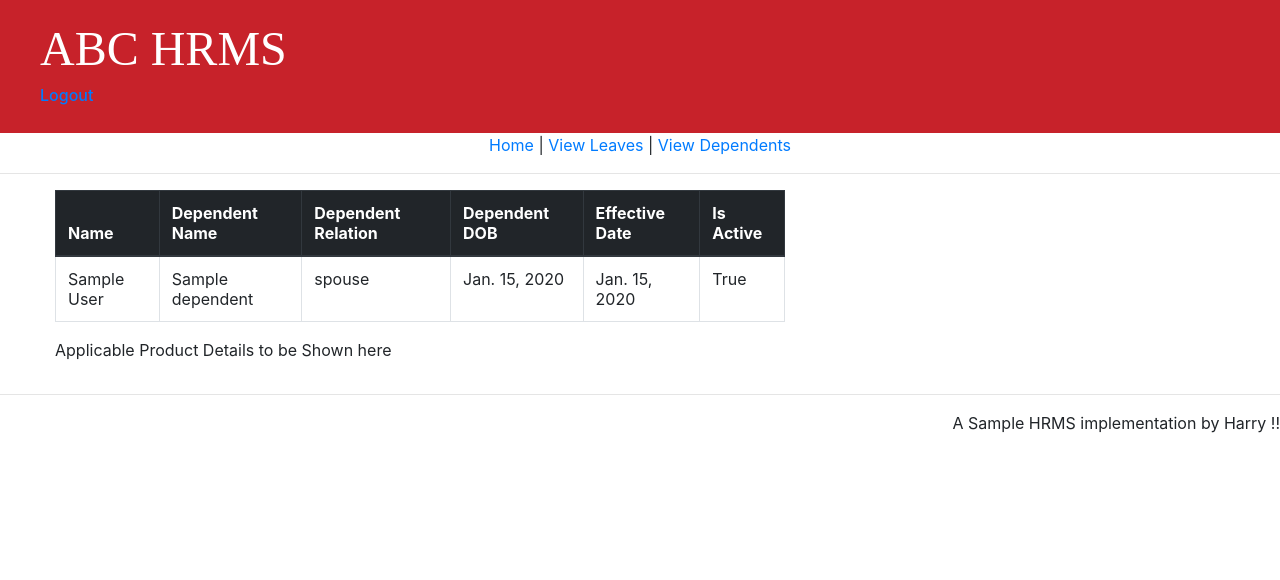
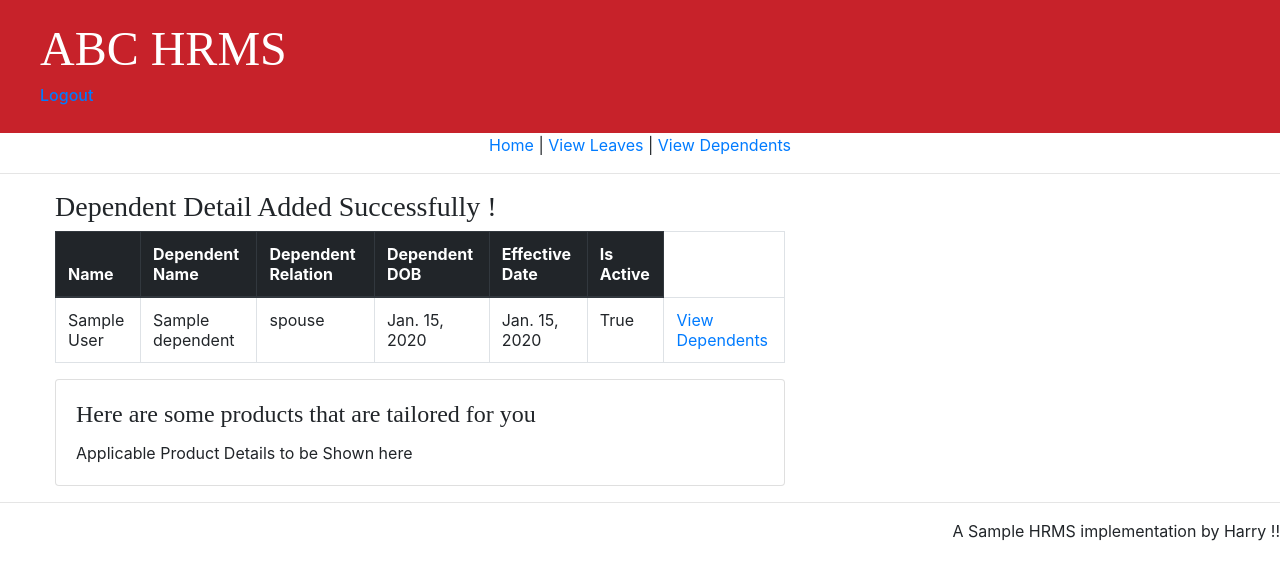
Before and after one commit to harrycheese/hrms, a Django app: page /hrms/display_dependent_detail/1/ in a window 1280 px wide. Shown: the top 580 px of the page. Run offline with Django 3.2, Linux system fonts and the light colour scheme; tables that the repository leaves empty hold one stand-in row (values such as "Sample post"); some libraries are stand-ins or nearby versions.

Commit message:
minor tweaks in ux

```diff
--- a/abchrms/models.py
+++ b/abchrms/models.py
@@ -121,8 +121,8 @@ class Employment(models.Model):
             non_field_errors = e.message_dict[NON_FIELD_ERRORS]
         self.save()
 
-    # def __str__(self):
-    #     return self.emp_id.name
+    def __str__(self):
+        return self.emp_id.name
 
     def clean(self):
         errordict = {}
@@ -327,8 +327,8 @@ class LeaveTransaction(models.Model):
             non_field_errors = e.message_dict[NON_FIELD_ERRORS]
         self.save()
 
-    def __str__(self):
-        return self.emp_id.name
+    # def __str__(self):
+    #     return str(self.emp_id.name)+'_'+str(self.leave_type)
 
     def clean(self):
         errordict = {}
@@ -506,6 +506,9 @@ class Product(models.Model):
     product_disp_text = models.TextField()
     product_cat = models.CharField(max_length=1,choices=PIFA_CHOICES)
 
+    def __str__(self):
+        return self.product_name
+
 
 class RuleEngine(models.Model):
     TRANSACTION_TYPE_CHOICE=(
@@ -515,3 +518,6 @@ class RuleEngine(models.Model):
     product=models.CharField(max_length=50)
     txn_type = models.CharField(max_length=20,choices=TRANSACTION_TYPE_CHOICE)
     rules = models.CharField(max_length=500)
+
+    def __str__(self):
+        return self.product
--- a/abchrms/templates/employee/displaydependent.html
+++ b/abchrms/templates/employee/displaydependent.html
@@ -26,6 +26,10 @@
             <td><a href="{% url 'display_dependent_detail' pk=dependent.id %}"> Show Details </a></td>
           </tr>
         {% endfor %}
+        <div>
+          <p><a href="{% url 'add_dependent' emp_id=emp_id %}">
+            Add more Dependents </a>
+         </p>
       </tbody>
     </table>
     {% else %}
--- a/abchrms/templates/employee/displaydependenttxn.html
+++ b/abchrms/templates/employee/displaydependenttxn.html
@@ -1,5 +1,8 @@
 {% extends 'employee/baselogin.html' %}
 {% block content %}
+<div>
+  <h3> Dependent Detail Added Successfully !</h3>
+</div>
 <div>
   <table class="table table-hover table-bordered">
       <thead class="thead-dark">
@@ -20,14 +23,20 @@
             <td>{{ dependenttxn.dep_id.dep_dob }}</td>
             <td>{{ dependenttxn.dep_id.effective_from }}</td>
             <td>{{ dependenttxn.dep_id.active_flag }}</td>
+            <td>
+                <a href="{% url 'list_dependent' emp_id=employee.id %}">View Dependents</a>
+            </td>
           </tr>
 
         </tbody>
       </table>
     </div>
 
-<div>
-  <p>Applicable Product Details to be Shown here</p>
+<div class="card">
+  <div class="card-body">
+    <h4 class="card-title">Here are some products that are tailored for you</h4>
+    <p class="card-text">Applicable Product Details to be Shown here</p>
+</div>
 </div>
 
 
--- a/abchrms/templates/employee/welcome.html
+++ b/abchrms/templates/employee/welcome.html
@@ -7,7 +7,7 @@
 <table class="table table-hover table-bordered">
   <tbody>
     <tr>
-      <td><a href="{% url 'display_leave' emp_id=employee.id %}">View Leaves</a></td>
+      <td><a href="{% url 'display_leave' emp_id=employee.id %}">Apply Leaves</a></td>
       <td><a href="{% url 'list_dependent' emp_id=employee.id %}">View Dependents</a></td>
     </tr>
   </tbody>
--- a/abchrms/views/dependent.py
+++ b/abchrms/views/dependent.py
@@ -31,7 +31,7 @@ def add_dependent(request,emp_id):
                                 tran_type = 'dependent',
                                 model_foreign_key = deptran.id
             )
-            return redirect('list_dependent',emp_id=emp_id)
+            return redirect('display_dependent_detail',pk=deptran.id)
     else:
         dependent = DependentsForm()
     return render(request,'employee/editdependent.html',{'dependent':dependent,'employee':Employee.objects.get(id=emp_id)})
@@ -58,7 +58,7 @@ def edit_dependent(request,emp_id,pk):
                                 tran_type = 'dependent',
                                 model_foreign_key = deptran.id
             )
-            return redirect('list_dependent',emp_id=emp_id)
+            return redirect('display_dependent_detail',pk=pk)
     else:
         dependent = DependentsForm(instance=dep)
     return render(request,'employee/editdependent.html',{'dependent':dependent,'employee':Employee.objects.get(id=emp_id)})
--- a/abchrms/views/leave.py
+++ b/abchrms/views/leave.py
@@ -38,7 +38,7 @@ def apply_leave(request,emp_id):
                                     tran_type = 'leave',
                                     model_foreign_key = saved_leavetransaction.id
                 )
-                return redirect('display_leave',emp_id=emp_id)
+                return redirect('leave_details',pk=saved_leavetransaction.id)
     else:
         leavetransaction = LeaveTransactionForm()
         return render(request,'employee/applyleave.html',
```
Also changed, not shown: abchrms/templates/employee/displayleavetxn.html (+5 -3 lines), abchrms/migrations/0015_auto_20180706_1432.py (added).
